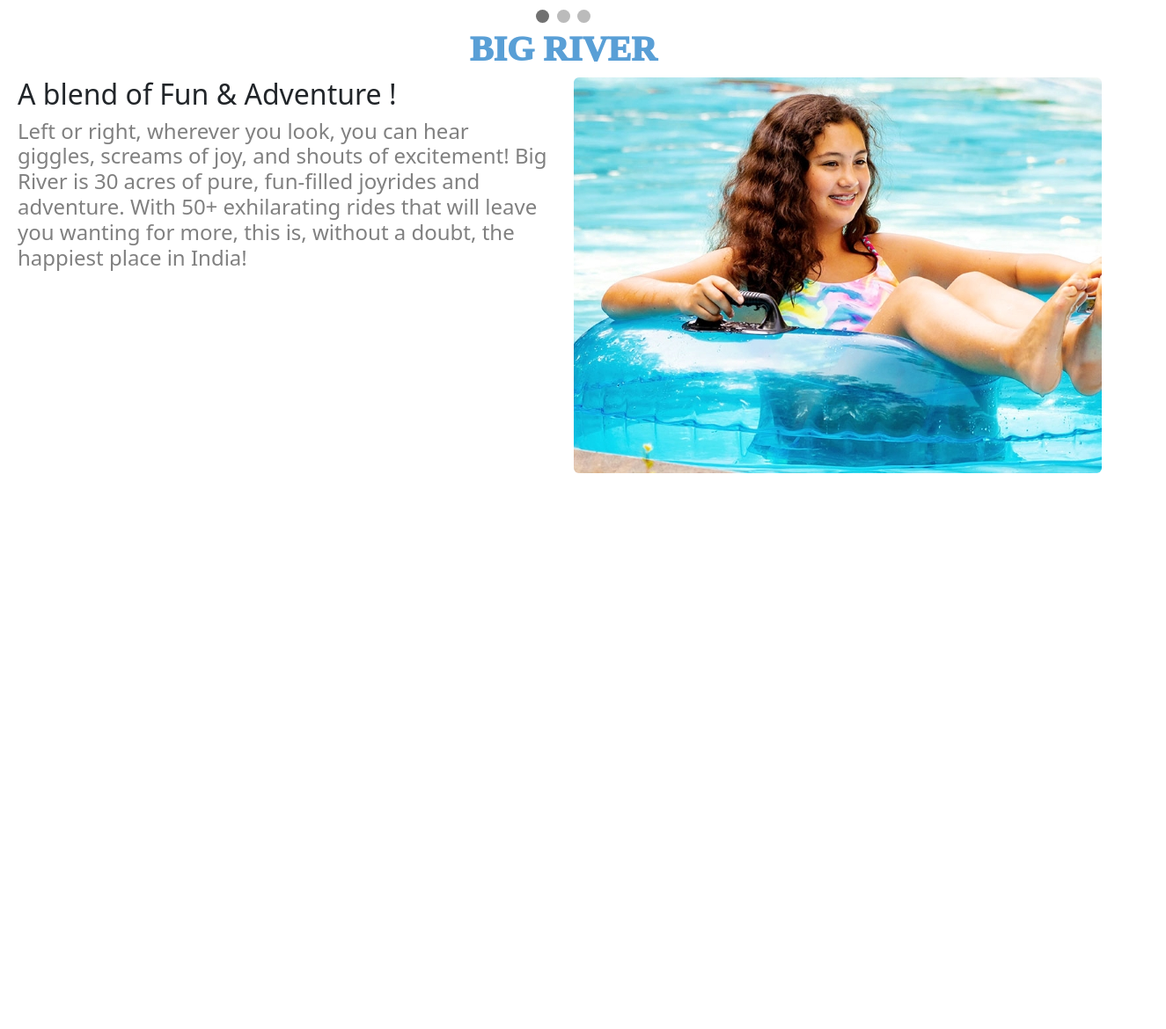
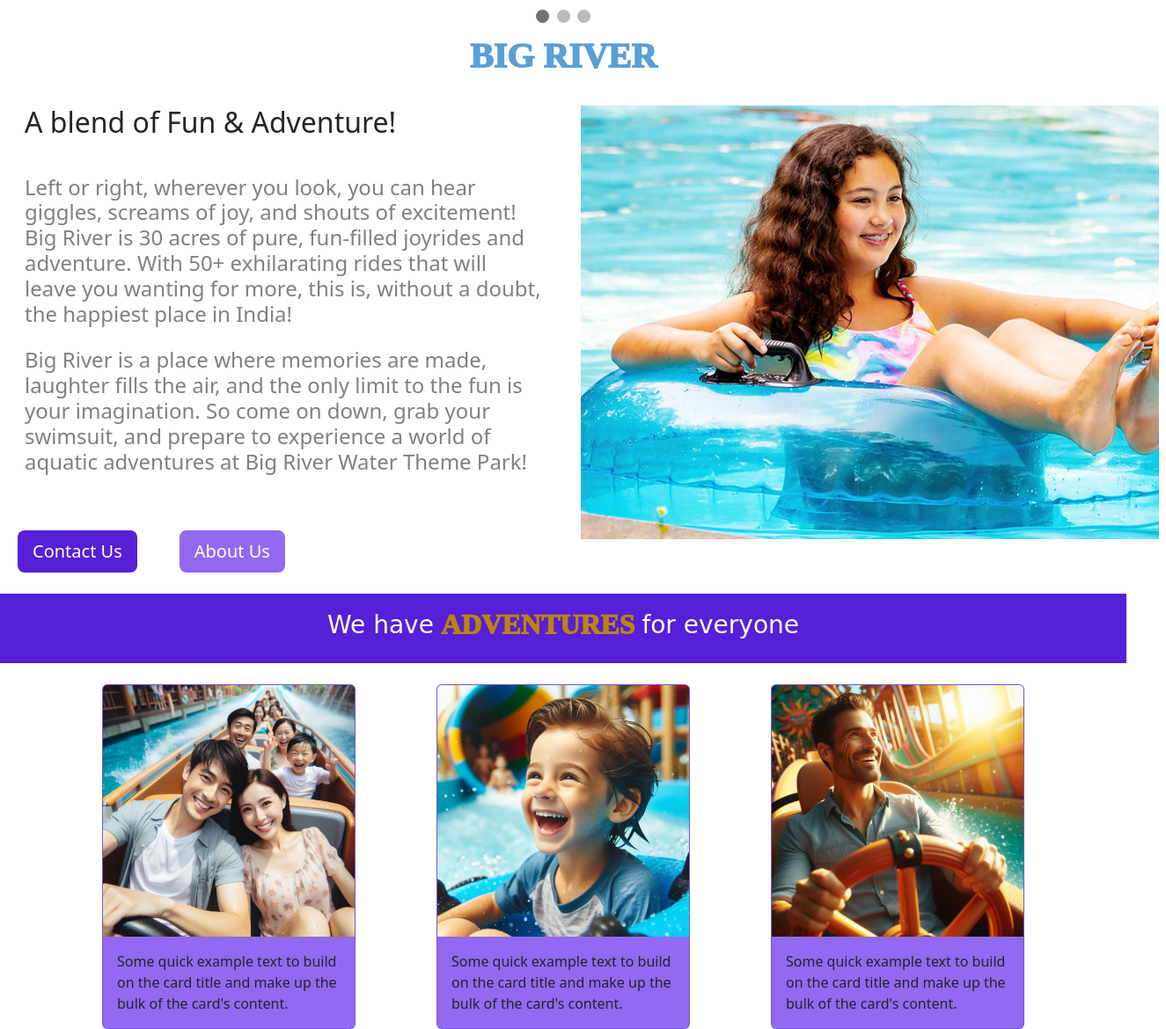
Before and after one commit to anoopwilson96/021-water-theme-park, a plain HTML site: page index.html in a window 1280 px wide. Shown: the part 933-2103 px from the top of the page at 88% size, 1325 px wide, since content can reach past the window. Before the commit the page ends 1471 px from the top, so only its background shows below. Drawn offline with nearby package versions, Linux system fonts and the light colour scheme; a web font is replaced by a local one.

Commit message:
Added adult, kids and general cards

```diff
--- a/index.css
+++ b/index.css
@@ -125,3 +125,42 @@ min-width: 320px;
   font-optical-sizing: auto;
   font-style: normal;
 }
+
+.imgBody{
+  max-width: 110%;
+  max-height: 100%;
+  object-fit: cover;
+}
+
+.contactUs{
+  background-color:  rgb(87, 31, 215) ;
+  color: white;
+}
+.aboutUs{
+background-color: rgb(146, 105, 241);
+color: white;
+}
+
+#line1 h3{
+  font-family: "Dancing Script", cursive;
+  font-weight: 400;
+  color: white;
+}
+#line1 h2{
+  font-family: "EB Garamond", serif;
+  font-weight: 1000;
+  color: darkgoldenrod;
+}
+
+
+.bodySection2{
+  background-color:  rgb(87, 31, 215);
+}
+
+.bodySection3 .card{
+margin:auto;
+background-color: rgb(146, 105, 241);
+margin-top: 1rem;
+
+
+}
--- a/index.html
+++ b/index.html
@@ -109,21 +109,60 @@
  <section id="bodySection2 container">
 
   <div id="bodyText" class="d-flex flex-column align-items-center justify-content-center px-3">
-    <h1 id="bigText" class="fs-1">BIG RIVER</h1>
+    <h1 id="bigText" class="fs-1 mb-4 mt-2">BIG RIVER</h1>
     <div class="row">
       <div class="col col-md-6 px-3">
-        <h2 class="fs-2">A blend of Fun & Adventure !</h2>
-        <h3 class="fs-4" style="color: gray;">Left or right, wherever you look, you can hear giggles, screams of joy, and shouts of excitement! Big River is 30 acres of pure, fun-filled joyrides and adventure. With 50+ exhilarating rides that will leave you wanting for more, this is, without a doubt, the happiest place in India!</h3>
+        <h2 class="fs-2 mb-4 p-2">A blend of Fun & Adventure!</h2>
+        <h3 class="fs-4 mb-2 p-2" style="color: gray;">Left or right, wherever you look, you can hear giggles, screams of joy, and shouts of excitement! Big River is 30 acres of pure, fun-filled joyrides and adventure. With 50+ exhilarating rides that will leave you wanting for more, this is, without a doubt, the happiest place in India!</h3>
+        <h3 class="fs-4 mb-2 p-2 d-none d-md-block" style="color: gray;">Big River is a place where memories are made, laughter fills the air, and the only limit to the fun is your imagination. So come on down, grab your swimsuit, and prepare to experience a world of aquatic adventures at Big River Water Theme Park!</h3>
+        <br> <br>
+        <div class="d-flex flex-row align-items-center gap-5">
+          <button type="button" class="btn contactUs  btn-lg">Contact Us</button>
+          <button type="button" class="btn aboutUs btn-lg">About Us</button>
+        </div>
+
       </div>
       <div class="col col-md-6 d-none d-md-block">
-        <img class="image-fluid max-width:200px; rounded" src="./images/imgBody.jpg" alt="">
+        <img class="imgBody rounded p-2 " src="./images/imgr.jpg" alt="">
       </div>
     </div>
+  </div>
 
+ </section>
 
+ <!-- We Have ADVENTURES for Everyone!  -->
+ <section class="bodySection2 px-5 py-3 mt-4 mb-2">
+  <div id="line1" class=" d-flex flex-column flex-md-row align-items-center justify-content-center gap-2 ">
+    <h3 id="weText">We have</h3>
+    <h2 id="advText">ADVENTURES</h2>
+    <h3 id="everyText">for everyone</h3>
   </div>
  </section>
 
+ <!-- kids,adults,general -->
+ <section class="bodySection3 container justify-content-center">
+  <div class="row">
+    <div class="col"> <div class="card" style="width: 18rem;">
+  <img src="./images/family thumbnail1.jpeg" class="card-img-top" alt="...">
+  <div class="card-body">
+    <p class="card-text">Some quick example text to build on the card title and make up the bulk of the card's content.</p>
+  </div>
+</div> </div>
+    <div class="col"> <div class="card" style="width: 18rem;">
+  <img src="./images/kid thumbnail2.jpeg" class="card-img-top" alt="...">
+  <div class="card-body">
+    <p class="card-text">Some quick example text to build on the card title and make up the bulk of the card's content.</p>
+  </div>
+</div> </div>
+    <div class="col"> <div class="card" style="width: 18rem;">
+  <img src="./images/adult ride.jpg" class="card-img-top" alt="...">
+  <div class="card-body">
+    <p class="card-text">Some quick example text to build on the card title and make up the bulk of the card's content.</p>
+  </div>
+</div> </div>
+  </div>
+
+ </section>
 
 
 
```
Also changed, not shown: images/adult ride.jpg (added), images/imgr1.jpg (deleted).
